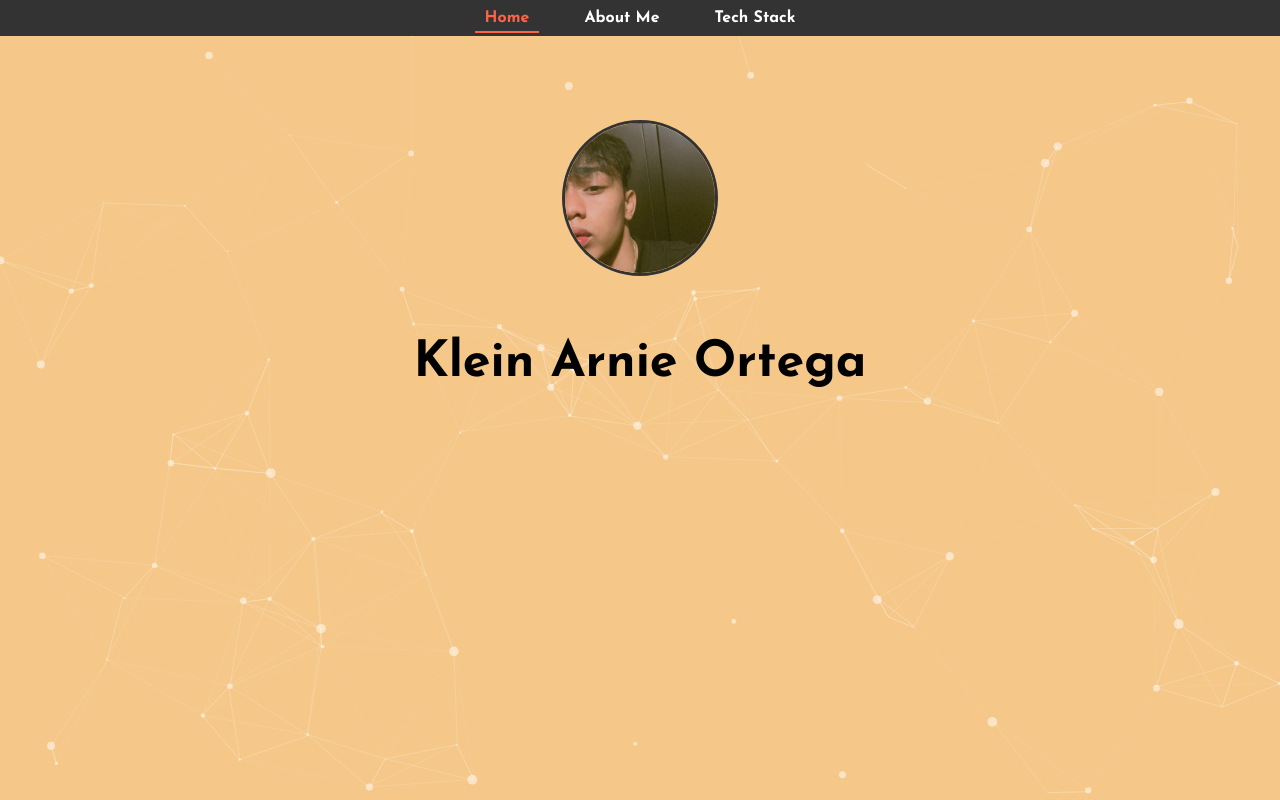
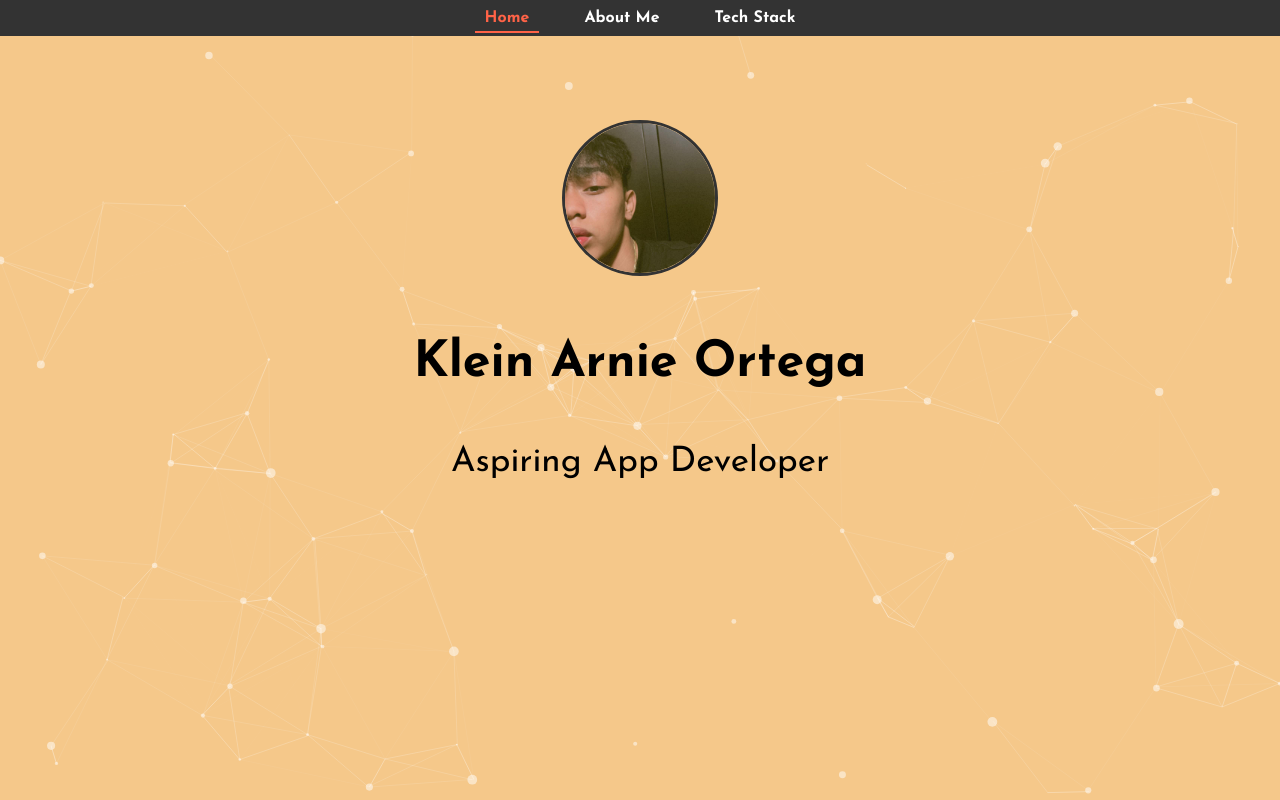
Before and after one commit to klayn05/portfolio, a plain HTML site: page index.html in a window 1280 px wide. Drawn offline with Linux system fonts and the light colour scheme.

Commit message:
Updated Code

```diff
--- a/index.html
+++ b/index.html
@@ -25,6 +25,7 @@
             <img src="pfp.jpg" alt="pfp" class="circle-image">
         </div>
         <h1 class="welcome-msg">Klein Arnie Ortega</h1>
+        <p>Aspiring App Developer</p>
     </section>
 
     <div id="particles-js"></div>
--- a/styles.css
+++ b/styles.css
@@ -96,7 +96,7 @@ nav ul li a.active {
 .section p {
     max-width: 600px;
     margin: 0 auto;
-    font-size: 1.1em;
+    font-size: 35px;
 }
 
 .section ul {
```
Also changed, not shown: tech-stack.html (+4 -0 lines), vscodee.png (added).
